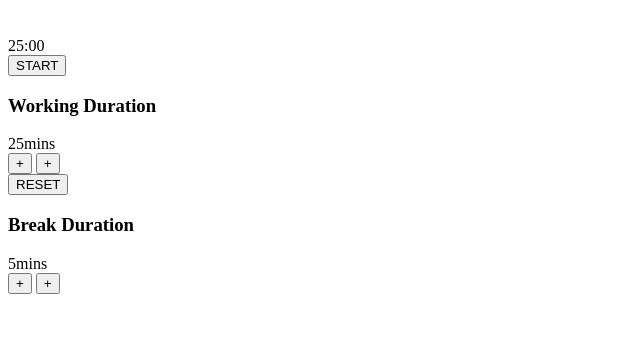
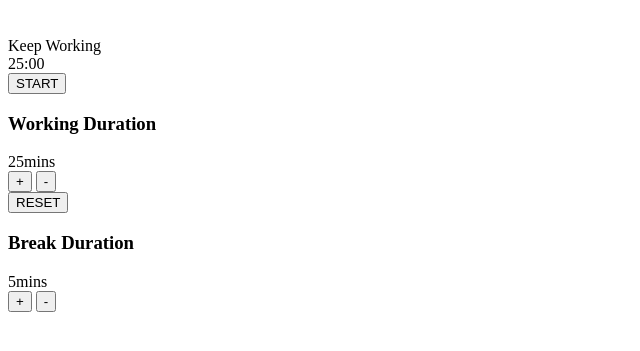
Before and after one commit to TJReynolds88/Pomodoro, a plain HTML site: page index.html in a window 1280 px wide. Shown: the part 61-412 px from the top of the page, without its empty margins (0-640 px from the left). Drawn offline with Linux system fonts and the light colour scheme.

Commit message:
Add files via upload

```diff
--- a/index.html
+++ b/index.html
@@ -19,7 +19,7 @@
             <h3>Working Duration</h3>
             <div><span id="work-min">25</span>mins</div>
             <button class="control-btn" id="work-plus">+</button>
-            <button class="control-btn" id="work-minus">+</button>
+            <button class="control-btn" id="work-minus">-</button>
         </div>
 
         <button id="reset">RESET</button>
@@ -28,7 +28,7 @@
             <h3>Break Duration</h3>
             <div><span id="break-min">5</span>mins</div>
             <button class="control-btn" id="break-plus">+</button>
-            <button class="control-btn" id="break-minus">+</button>
+            <button class="control-btn" id="break-minus">-</button>
         </div>
     </div>
 
--- a/script.js
+++ b/script.js
@@ -1,6 +1,6 @@
 
 let countdown = 0;
-let seconds = 1500; // 25mins in seconds
+let seconds = 1500; // Seconds left on the clock
 let workTime = 25;
 let breakTime = 5;
 let isBreak = true;
@@ -8,7 +8,7 @@ let isPaused = true;
 
 
 const status = document.querySelector("#status");
-const timerDisplay = document.querySelector("timerDisplay");
+const timerDisplay = document.querySelector(".timerDisplay");
 const startBtn = document.querySelector("#start-btn");
 const resetBtn = document.querySelector("#reset");
 const workMin = document.querySelector("#work-min");
@@ -26,7 +26,7 @@ startBtn.addEventListener('click', () => {
     }
 })
 
-resetBtn.addEventListener('click',() => {
+resetBtn.addEventListener('click', () => {
     clearInterval(countdown);
     seconds = workTime * 60;
     countdown = 0;
@@ -38,10 +38,10 @@ resetBtn.addEventListener('click',() => {
 
 function timer() {
     seconds --;
-    if(seconds < 0) {
+    if (seconds < 0) {
         clearInterval(countdown);
         seconds = (isBreak ? breakTime : workTime)* 60;
-        isBreak = !isBreak;
+                isBreak = !isBreak;
         countdown = setInterval(timer, 1000);
     }
 }
@@ -55,7 +55,7 @@ let incrementFunctions = {
     workTime = Math.min(workTime + increment, 60)},
     "#work-minus": function () {
     workTime = Math.max( workTime - increment, 5)},
-    "break-plus": function () {
+    "#break-plus": function () {
     breakTime = Math.min(breakTime + increment, 60)},
     "#break-minus": function () {
     breakTime = Math.max( breakTime - increment, 5)}};
@@ -71,7 +71,7 @@ for (var key in incrementFunctions) {
 function countdownDisplay () {
     let minutes = Math.floor(seconds / 60);
     let remainderSeconds = seconds % 60;
-    timerDisplay.textContent = `${minutes}:${remainderSeconds < 10 ? '0': ''}${remainderSeconds}`;
+    timerDisplay.textContent = `${minutes}:${remainderSeconds < 10 ? '0' : ''}${remainderSeconds}`;
 }
 
 function buttonDisplay() {
@@ -92,6 +92,6 @@ function updateHTML() {
     breakMin.textContent = breakTime;
 }
 
-window.setInterval(updateHTML,100);
+window.setInterval(updateHTML, 100);
 
 document.onclick = updateHTML;
```
